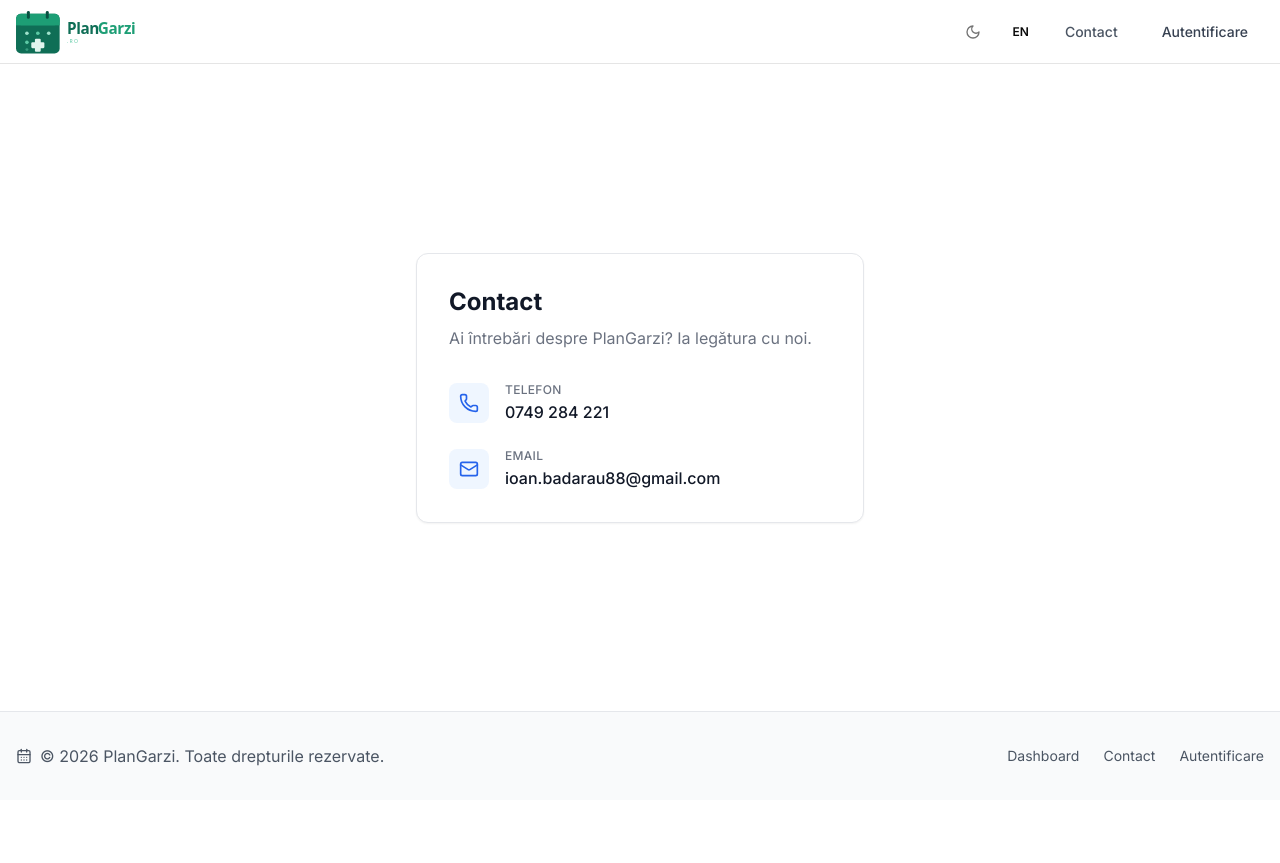
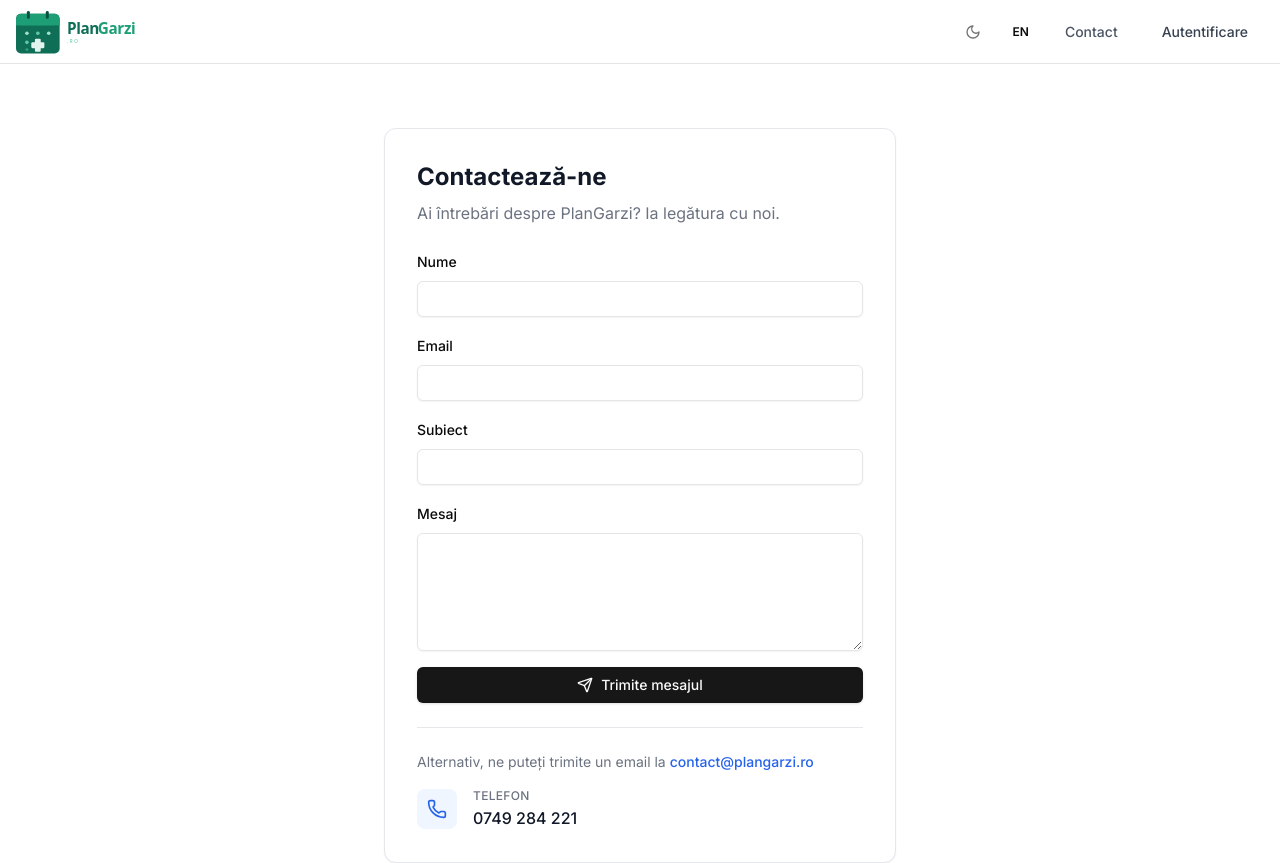
Before and after one commit to ionutbadarau/roster-gentor, a Next.js app: page /contact in a window 1280 px wide. Shown: the top 863 px of the page. Before the commit the page ends 800 px from the top, so only its background shows below. Built offline with nearby package versions, Linux system fonts and the light colour scheme; no server answers.

Commit message:
Add contact form

```diff
--- a/src/app/(dashboard)/layout.tsx
+++ b/src/app/(dashboard)/layout.tsx
@@ -1,5 +1,6 @@
 import DashboardNavbar from "@/components/dashboard-navbar";
 import DashboardTabs from "@/components/scheduling/dashboard-tabs";
+import Footer from "@/components/footer";
 import { redirect } from "next/navigation";
 import { createClient } from "../../../supabase/server";
 
@@ -19,14 +20,15 @@ export default async function DashboardLayout({
   }
 
   return (
-    <>
+    <div className="min-h-screen flex flex-col">
       <DashboardNavbar />
-      <main className="w-full min-h-screen bg-background">
+      <main className="flex-1 w-full bg-background">
         <div className="container mx-auto px-4 py-6 max-w-[100rem]">
           <DashboardTabs />
           {children}
         </div>
       </main>
-    </>
+      <Footer isLoggedIn />
+    </div>
   );
 }
--- /dev/null
+++ b/src/app/api/contact/route.ts
@@ -0,0 +1,35 @@
+import { NextRequest, NextResponse } from 'next/server';
+import { Resend } from 'resend';
+
+const resend = new Resend(process.env.RESEND_API_KEY);
+
+export async function POST(request: NextRequest) {
+  const body = await request.json();
+  const { name, email, subject, message } = body;
+
+  if (!name?.trim() || !email?.trim() || !subject?.trim() || !message?.trim()) {
+    return NextResponse.json({ error: 'All fields are required' }, { status: 400 });
+  }
+
+  const { error } = await resend.emails.send({
+    from: process.env.RESEND_FROM_EMAIL || 'PlanGarzi <noreply@plangarzi.ro>',
+    to: 'contact@plangarzi.ro',
+    replyTo: email.trim(),
+    subject: `[Contact Form] ${subject.trim()}`,
+    html: `
+      <h2>New contact form submission</h2>
+      <p><strong>Name:</strong> ${name.trim()}</p>
+      <p><strong>Email:</strong> ${email.trim()}</p>
+      <p><strong>Subject:</strong> ${subject.trim()}</p>
+      <hr />
+      <p>${message.trim().replace(/\n/g, '<br />')}</p>
+    `,
+  });
+
+  if (error) {
+    console.error('Failed to send contact email:', error);
+    return NextResponse.json({ error: 'Failed to send email' }, { status: 500 });
+  }
+
+  return NextResponse.json({ success: true });
+}
--- a/src/app/contact/contact-content.tsx
+++ b/src/app/contact/contact-content.tsx
@@ -1,22 +1,114 @@
 'use client';
 
-import { Phone, Mail } from 'lucide-react';
+import { useState, FormEvent } from 'react';
+import { Phone, Mail, Send } from 'lucide-react';
 import { useTranslation } from '@/lib/i18n';
+import { Input } from '@/components/ui/input';
+import { Textarea } from '@/components/ui/textarea';
+import { Button } from '@/components/ui/button';
+import { Label } from '@/components/ui/label';
 
 export function ContactContent() {
   const { t } = useTranslation();
+  const [sending, setSending] = useState(false);
+  const [success, setSuccess] = useState(false);
+  const [error, setError] = useState(false);
+
+  async function handleSubmit(e: FormEvent<HTMLFormElement>) {
+    e.preventDefault();
+    setSending(true);
+    setSuccess(false);
+    setError(false);
+
+    const form = e.currentTarget;
+    const formData = new FormData(form);
+
+    const res = await fetch('/api/contact', {
+      method: 'POST',
+      headers: { 'Content-Type': 'application/json' },
+      body: JSON.stringify({
+        name: formData.get('name'),
+        email: formData.get('email'),
+        subject: formData.get('subject'),
+        message: formData.get('message'),
+      }),
+    });
+
+    setSending(false);
+
+    if (res.ok) {
+      setSuccess(true);
+      form.reset();
+    } else {
+      setError(true);
+    }
+  }
 
   return (
-    <div className="w-full max-w-md">
+    <div className="w-full max-w-lg">
       <div className="bg-white dark:bg-gray-900 rounded-xl border border-gray-200 dark:border-gray-700 shadow-sm p-8">
         <h1 className="text-2xl font-bold text-gray-900 dark:text-white mb-2">
           {t('marketing.contact.title')}
         </h1>
-        <p className="text-gray-500 dark:text-gray-400 mb-8">
+        <p className="text-gray-500 dark:text-gray-400 mb-6">
           {t('marketing.contact.description')}
         </p>
 
-        <div className="space-y-6">
+        <form onSubmit={handleSubmit} className="space-y-4">
+          <div className="space-y-2">
+            <Label htmlFor="name">{t('marketing.contact.nameLabel')}</Label>
+            <Input id="name" name="name" required />
+          </div>
+
+          <div className="space-y-2">
+            <Label htmlFor="email">{t('marketing.contact.emailLabel')}</Label>
+            <Input id="email" name="email" type="email" required />
+          </div>
+
+          <div className="space-y-2">
+            <Label htmlFor="subject">{t('marketing.contact.subjectLabel')}</Label>
+            <Input id="subject" name="subject" required />
+          </div>
+
+          <div className="space-y-2">
+            <Label htmlFor="message">{t('marketing.contact.messageLabel')}</Label>
+            <Textarea id="message" name="message" rows={5} required />
+          </div>
+
+          <Button type="submit" disabled={sending} className="w-full">
+            {sending ? (
+              t('marketing.contact.sending')
+            ) : (
+              <>
+                <Send className="w-4 h-4 mr-2" />
+                {t('marketing.contact.submitButton')}
+              </>
+            )}
+          </Button>
+
+          {success && (
+            <p className="text-sm text-green-600 dark:text-green-400">
+              {t('marketing.contact.successMessage')}
+            </p>
+          )}
+          {error && (
+            <p className="text-sm text-red-600 dark:text-red-400">
+              {t('marketing.contact.errorMessage')}
+            </p>
+          )}
+        </form>
+
+        <div className="mt-6 pt-6 border-t border-gray-200 dark:border-gray-700 space-y-4">
+          <p className="text-sm text-gray-500 dark:text-gray-400">
+            {t('marketing.contact.alternativeEmail')}{' '}
+            <a
+              href="mailto:contact@plangarzi.ro"
+              className="font-medium text-blue-600 dark:text-blue-400 hover:underline"
+            >
+              contact@plangarzi.ro
+            </a>
+          </p>
+
           <div className="flex items-center gap-4">
             <div className="flex items-center justify-center w-10 h-10 rounded-lg bg-blue-50 dark:bg-blue-900/30 text-blue-600 dark:text-blue-400">
               <Phone className="w-5 h-5" />
@@ -33,23 +125,6 @@ export function ContactContent() {
               </a>
             </div>
           </div>
-
-          <div className="flex items-center gap-4">
-            <div className="flex items-center justify-center w-10 h-10 rounded-lg bg-blue-50 dark:bg-blue-900/30 text-blue-600 dark:text-blue-400">
-              <Mail className="w-5 h-5" />
-            </div>
-            <div>
-              <p className="text-xs text-gray-500 dark:text-gray-400 uppercase tracking-wide font-medium mb-0.5">
-                {t('marketing.contact.email')}
-              </p>
-              <a
-                href="mailto:ioan.badarau88@gmail.com"
-                className="text-gray-900 dark:text-white font-medium hover:text-blue-600 dark:hover:text-blue-400 transition-colors"
-              >
-                ioan.badarau88@gmail.com
-              </a>
-            </div>
-          </div>
         </div>
       </div>
     </div>
--- a/src/app/contact/page.tsx
+++ b/src/app/contact/page.tsx
@@ -1,20 +1,24 @@
 import Navbar from '@/components/navbar';
 import Footer from '@/components/footer';
 import { ContactContent } from './contact-content';
+import { createClient } from '../../../supabase/server';
 
 export const metadata = {
   title: 'Contact — PlanGarzi',
   description: 'Contactează echipa PlanGarzi.',
 };
 
-export default function ContactPage() {
+export default async function ContactPage() {
+  const supabase = await createClient();
+  const { data: { user } } = await supabase.auth.getUser();
+
   return (
     <div className="min-h-screen flex flex-col bg-white dark:bg-gray-950">
       <Navbar />
       <main className="flex-1 flex items-center justify-center py-16 px-4">
         <ContactContent />
       </main>
-      <Footer />
+      <Footer isLoggedIn={!!user} />
     </div>
   );
 }
--- a/src/components/dashboard-navbar.tsx
+++ b/src/components/dashboard-navbar.tsx
@@ -11,7 +11,7 @@ import {
   DropdownMenuTrigger,
 } from './ui/dropdown-menu'
 import { Button } from './ui/button'
-import { UserCircle } from 'lucide-react'
+import { UserCircle, MessageSquare } from 'lucide-react'
 import { useRouter } from 'next/navigation'
 import { useTranslation } from '@/lib/i18n'
 import { ThemeSwitcher } from './theme-switcher'
@@ -46,6 +46,12 @@ export default function DashboardNavbar() {
           >
             {language === 'ro' ? 'EN' : 'RO'}
           </Button>
+          <Link
+            href="/contact"
+            className="px-3 py-2 text-sm font-medium text-gray-600 hover:text-gray-900 dark:text-gray-400 dark:hover:text-gray-100 transition-colors"
+          >
+            {t('marketing.footer.contact')}
+          </Link>
           <DropdownMenu>
             <DropdownMenuTrigger asChild>
               <Button variant="ghost" size="icon">
--- a/src/components/footer.tsx
+++ b/src/components/footer.tsx
@@ -4,7 +4,7 @@ import Link from 'next/link';
 import { CalendarDays } from 'lucide-react';
 import { useTranslation } from '@/lib/i18n';
 
-export default function Footer() {
+export default function Footer({ isLoggedIn = false }: { isLoggedIn?: boolean }) {
   const { t } = useTranslation();
   const currentYear = new Date().getFullYear();
 
@@ -24,9 +24,11 @@ export default function Footer() {
             <Link href="/contact" className="text-gray-600 dark:text-gray-400 hover:text-blue-600 dark:hover:text-blue-400 transition-colors">
               {t('marketing.footer.contact')}
             </Link>
-            <Link href="/sign-in" className="text-gray-600 dark:text-gray-400 hover:text-blue-600 dark:hover:text-blue-400 transition-colors">
-              {t('marketing.footer.signIn')}
-            </Link>
+            {!isLoggedIn && (
+              <Link href="/sign-in" className="text-gray-600 dark:text-gray-400 hover:text-blue-600 dark:hover:text-blue-400 transition-colors">
+                {t('marketing.footer.signIn')}
+              </Link>
+            )}
           </div>
         </div>
       </div>
--- a/src/components/navbar-links.tsx
+++ b/src/components/navbar-links.tsx
@@ -28,17 +28,7 @@ export function NavbarLinks({ isLoggedIn }: { isLoggedIn: boolean }) {
         {t('marketing.footer.contact')}
       </Link>
       {isLoggedIn ? (
-        <>
-          <Link
-            href="/grid"
-            className="px-4 py-2 text-sm font-medium text-gray-700 hover:text-gray-900"
-          >
-            <Button>
-              {t('nav.dashboard')}
-            </Button>
-          </Link>
-          <UserProfile />
-        </>
+        <UserProfile />
       ) : (
         <>
           <Link
--- a/src/lib/i18n/en.json
+++ b/src/lib/i18n/en.json
@@ -260,8 +260,7 @@
   "nav": {
     "signIn": "Sign In",
     "signUp": "Sign Up",
-    "signOut": "Sign out",
-    "dashboard": "Dashboard"
+    "signOut": "Sign out"
   },
   "marketing": {
     "appName": "PlanGarzi",
@@ -300,10 +299,19 @@
       "v1": "Ready to simplify your scheduling?"
     },
     "contact": {
-      "title": "Contact",
+      "title": "Contact Us",
       "phone": "Phone",
       "email": "Email",
-      "description": "Have questions about PlanGarzi? Get in touch."
+      "description": "Have questions about PlanGarzi? Get in touch.",
+      "nameLabel": "Name",
+      "emailLabel": "Email",
+      "subjectLabel": "Subject",
+      "messageLabel": "Message",
+      "submitButton": "Send Message",
+      "sending": "Sending...",
+      "successMessage": "Message sent successfully! We'll get back to you soon.",
+      "errorMessage": "Failed to send message. Please try again.",
+      "alternativeEmail": "Alternatively, you can email us at"
     },
     "footer": {
       "dashboard": "Dashboard",
--- a/src/lib/i18n/ro.json
+++ b/src/lib/i18n/ro.json
@@ -260,8 +260,7 @@
   "nav": {
     "signIn": "Autentificare",
     "signUp": "\u00cenregistrare",
-    "signOut": "Deconectare",
-    "dashboard": "Dashboard"
+    "signOut": "Deconectare"
   },
   "marketing": {
     "appName": "PlanGarzi",
@@ -300,10 +299,19 @@
       "v1": "Gata s\u0103-\u021bi simplifici planificarea?"
     },
     "contact": {
-      "title": "Contact",
+      "title": "Contacteaz\u0103-ne",
       "phone": "Telefon",
       "email": "Email",
-      "description": "Ai \u00eentreb\u0103ri despre PlanGarzi? Ia leg\u0103tura cu noi."
+      "description": "Ai \u00eentreb\u0103ri despre PlanGarzi? Ia leg\u0103tura cu noi.",
+      "nameLabel": "Nume",
+      "emailLabel": "Email",
+      "subjectLabel": "Subiect",
+      "messageLabel": "Mesaj",
+      "submitButton": "Trimite mesajul",
+      "sending": "Se trimite...",
+      "successMessage": "Mesajul a fost trimis cu succes! Vom reveni cu un r\u0103spuns \u00een cur\u00e2nd.",
+      "errorMessage": "Trimiterea mesajului a e\u0219uat. V\u0103 rug\u0103m s\u0103 \u00eencerca\u021bi din nou.",
+      "alternativeEmail": "Alternativ, ne pute\u021bi trimite un email la"
     },
     "footer": {
       "dashboard": "Dashboard",
```
